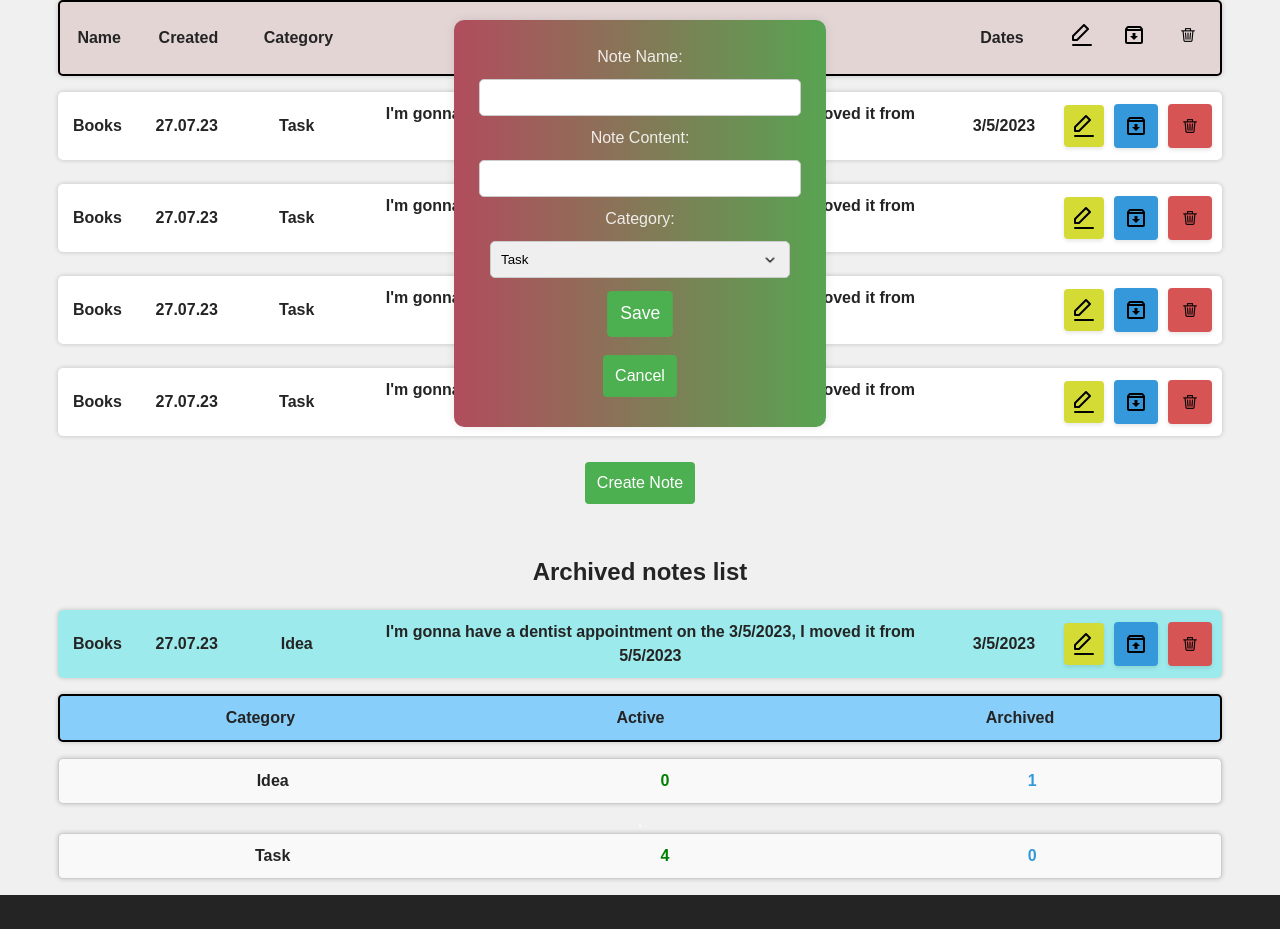
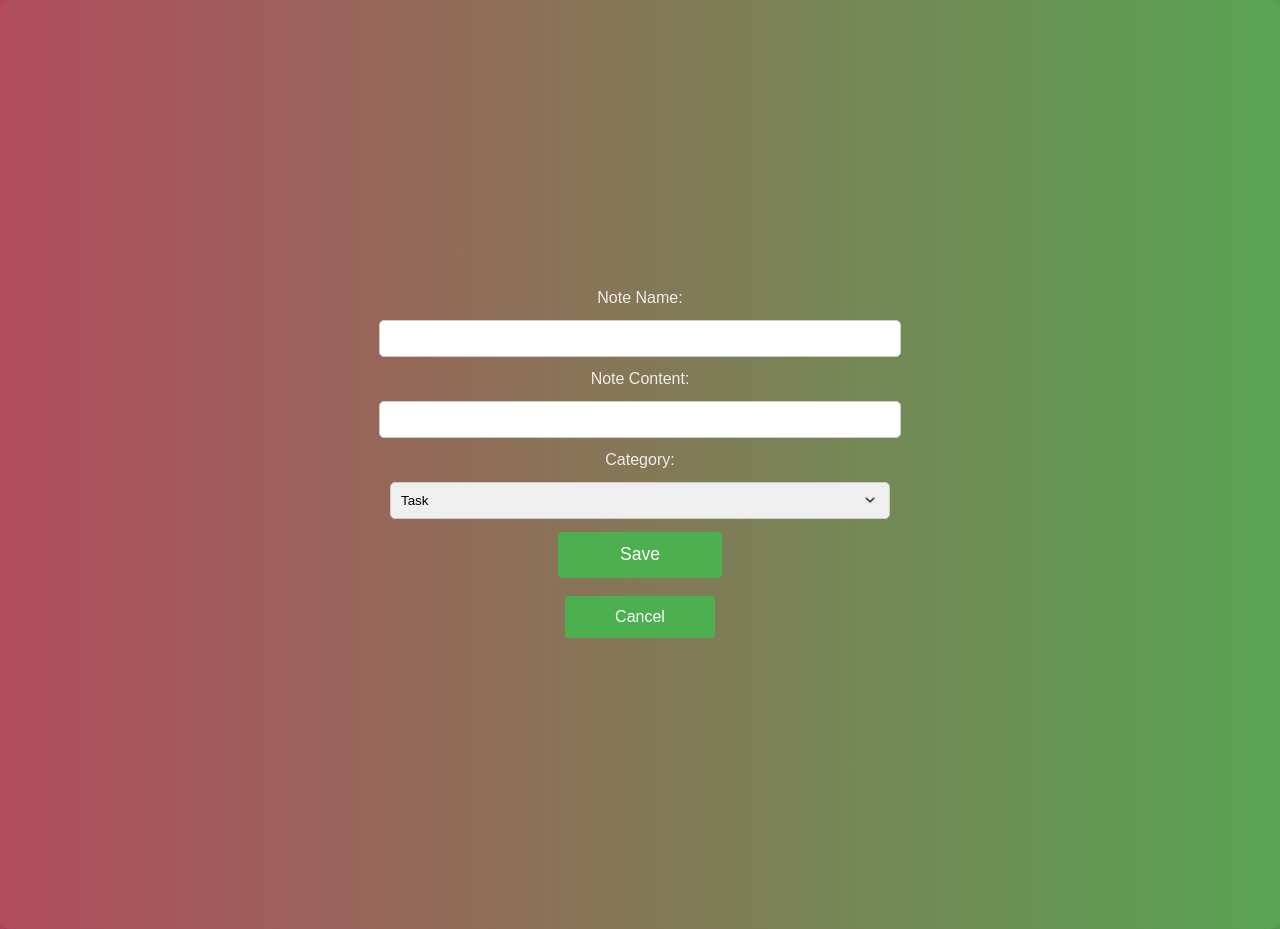
Before and after one commit to AntonLovkin/task-list-js, a website built with Vite: page index.html in a window 1280 px wide. Both pictures are taken after a click on the button "Create Note". Before the commit the page ends 895 px from the top, so only its background shows below. Built offline with nearby package versions, Linux system fonts and the light colour scheme.

Commit message:
added styles to form

```diff
--- a/style.css
+++ b/style.css
@@ -24,6 +24,10 @@ body {
   justify-content: center;
   align-items: flex-start;
   min-height: 100vh;
+
+  background: linear-gradient(to right, #f06, #4CAF50);
+  background-size: 200% 100%;
+  animation: gradient-shift 5s infinite;
 }
 
 h1, h2 {
@@ -35,11 +39,15 @@ ul, li {
   padding: 0;
 }
 
+select {
+  margin: 0;
+}
+
 li {
   display: flex;
   align-items: center;
   gap: 10px;
-  background-color: #fff;
+  background-color: #ffffffbe;
   padding: 10px;
   border-radius: 5px;
   box-shadow: 0 0 5px rgba(0, 0, 0, 0.2);
@@ -58,12 +66,19 @@ p {
 
 form {
   position: absolute;
+  top: 0;
+  left: 0;
+  width: 100%;
+  height: 100%;
+
   display: flex;
   flex-direction: column;
+  justify-content: center;
   align-items: center;
-  margin-top: 20px;
-  background-color: #fff;
-  padding: 20px;
+
+  /* margin-top: 20px; */
+  /* background-color: #fff; */
+  /* padding: 20px; */
   border-radius: 10px;
   box-shadow: 0 0 10px rgba(0, 0, 0, 0.1);
   background: linear-gradient(to right, #f06, #4CAF50);
@@ -90,7 +105,7 @@ label {
 input[type="text"],
 select {
   padding: 10px;
-  width: 300px;
+  width: 500px;
   margin: 5px;
   border: 1px solid #ccc;
   border-radius: 5px;
@@ -104,6 +119,7 @@ select:focus {
 }
 
 button {
+  min-width: 150px;
   background-color: #4CAF50;
   color: white;
   border: none;
@@ -165,7 +181,7 @@ button[type="submit"] {
   align-items: center;
   padding: 10px;
   border: 1px solid #ccc;
-  background-color: #f9f9f9;
+  background-color: #f9f9f9e8;
   margin-bottom: 5px;
 }
 
@@ -278,38 +294,12 @@ li .delete{
   align-items: center;
   justify-content: space-around;
   gap: 10px;
-  background-color: #87CEFA;
+  background-color: #87cefa95;
   padding: 10px;
+  margin-top: 50px;
   border: 2px solid black;
   border-radius: 5px;
   box-shadow: 0 0 5px rgba(0, 0, 0, 0.2);
   color: #242424;
   font-weight: bold;
 }
-
-/* Material Design Colors:
-
-Rosy Brown: #BC8F8F
-Lavender: #E6E6FA
-Light Sky Blue: #87CEFA
-Peach Puff: #FFDAB9
-Pale Green: #98FB98
-Thistle: #D8BFD8
-Gradient Colors:
-
-Gradient from #FF512F to #F09819
-Gradient from #2B5876 to #4E4376
-Gradient from #F9D423 to #FF4E50
-Gradient from #4ECDC4 to #556270
-Vibrant Colors:
-
-Electric Blue: #7DF9FF
-Neon Green: #49FFD0
-Hot Pink: #FF6AB4
-Canary Yellow: #FFEF51
-Dark Mode Colors:
-
-Dark Gray: #333333
-Light Gray: #999999
-Teal: #008080
-Coral: #FF6F61 */
```
